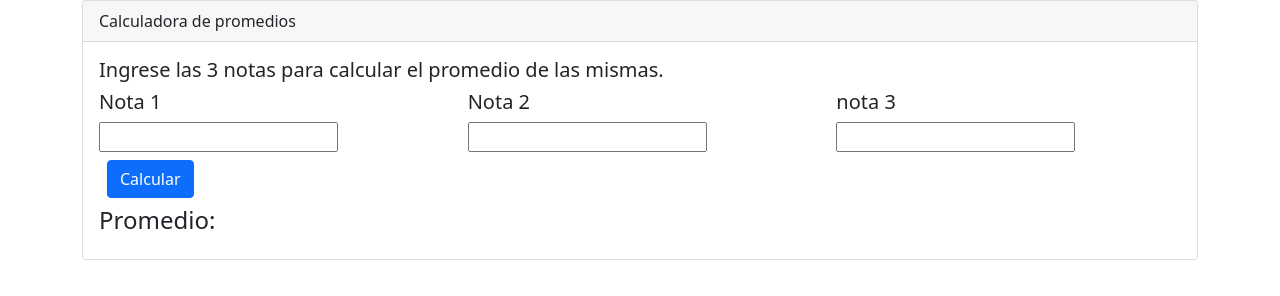
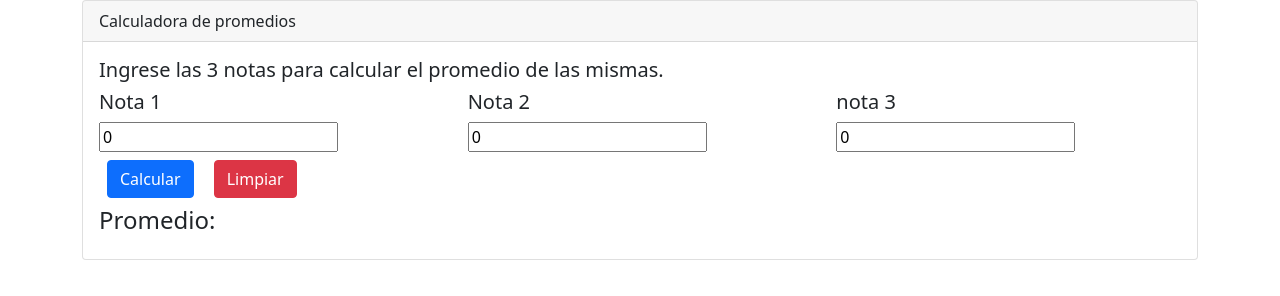
Before and after one commit to JS2659/Ejercicio2_Josue_Santos, a plain HTML site: page index.html in a window 1280 px wide. Drawn offline with nearby package versions, Linux system fonts and the light colour scheme.

Commit message:
tarea completa 2

```diff
--- a/index.html
+++ b/index.html
@@ -35,17 +35,19 @@
             </div>
             <div class="row">
                 <div class="col-4">
-                    <input type="number" id="N1" >
+                    <input type="number" id="N1" value="0">
                 </div>
                 <div class="col-4">
-                    <input type="number" id="N2" >
+                    <input type="number" id="N2" value="0">
                 </div>
                 <div class="col-4">
-                    <input type="number" id="N3" >
+                    <input type="number" id="N3" value="0">
                 </div>
             </div>
 
               <a href="#" class="btn btn-primary m-2" id="btnCalcular" onclick="calcular()">Calcular</a>
+
+              <a href="#" class="btn btn-danger m-2" id="btnCalcular" onclick="limpiar()">Limpiar</a>
 
 
                 <h4 id="Resp" >Promedio: </h4>
--- a/js/index.js
+++ b/js/index.js
@@ -22,3 +22,15 @@ function calcular(){
 
 
 }
+
+function limpiar(){
+    let N1 = document.getElementById("N1") ;
+    let N2 = document.getElementById("N2") ;
+    let N3 = document.getElementById("N3") ;
+    let respuesta = document.getElementById("Resp");
+
+    respuesta.textContent = "Promedio: " + 0;
+    N1.value = 0 ;
+    N2.value = 0 ;
+    N3.value = 0 ;
+}
```
